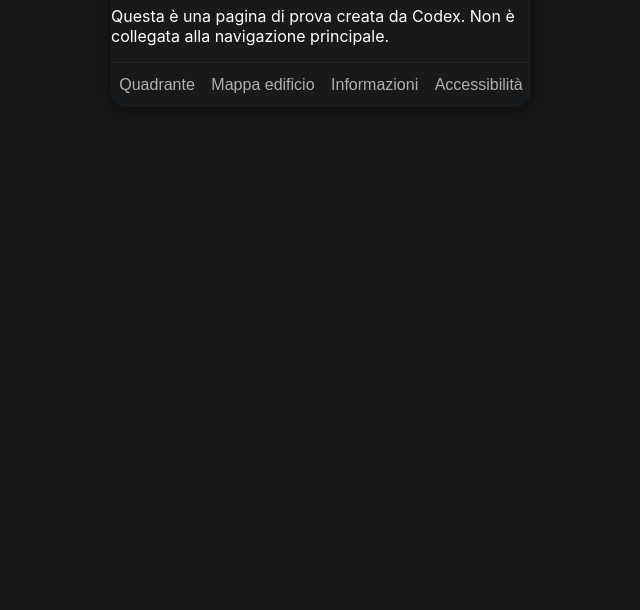
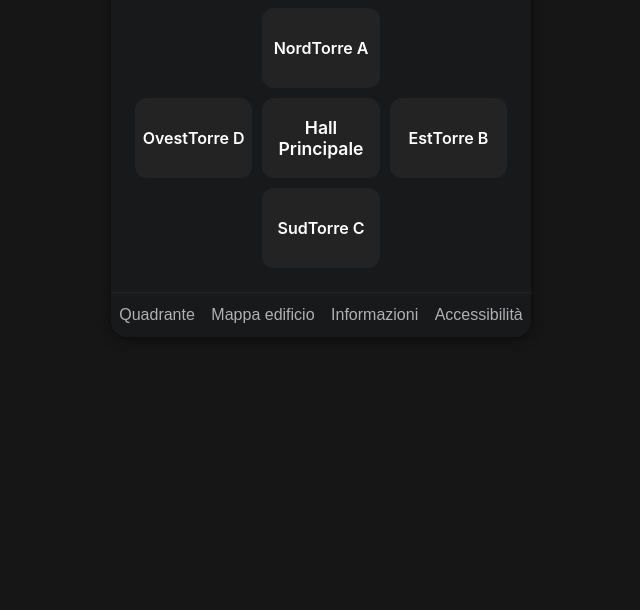
Before and after one commit to endriu8811/ProvaSamsung, a plain HTML site: page provaCodex.html in a window 1280 px wide. Shown: the part 190-800 px from the top of the page, without its empty margins (319-959 px from the left). Drawn offline with Linux system fonts and the light colour scheme.

Commit message:
Aggiorna provaCodex con quadrante di orientamento

```diff
--- a/provaCodex.html
+++ b/provaCodex.html
@@ -21,8 +21,18 @@
         </div>
     </header>
     <main>
-        <h1 class="company-title">Prova Codex</h1>
-        <p class="company-desc">Questa è una pagina di prova creata da Codex. Non è collegata alla navigazione principale.</p>
+        <h1 class="company-title">Quadrante Orientativo</h1>
+        <div class="orientation-grid">
+            <div class="placeholder"></div>
+            <div class="quadrant">Nord<br><span>Torre A</span></div>
+            <div class="placeholder"></div>
+            <div class="quadrant">Ovest<br><span>Torre D</span></div>
+            <div class="center">Hall Principale</div>
+            <div class="quadrant">Est<br><span>Torre B</span></div>
+            <div class="placeholder"></div>
+            <div class="quadrant">Sud<br><span>Torre C</span></div>
+            <div class="placeholder"></div>
+        </div>
     </main>
     <nav class="bottom-nav">
         <button onclick="window.location.href='index.html'">Quadrante</button>
--- a/style.css
+++ b/style.css
@@ -144,3 +144,31 @@ header {
 .bottom-nav button:focus, .bottom-nav button:hover {
     color: #fff;
 }
+
+.orientation-grid {
+    display: grid;
+    grid-template-columns: repeat(3, 1fr);
+    grid-template-rows: repeat(3, 80px);
+    gap: 10px;
+    margin: 24px;
+}
+
+.orientation-grid .quadrant,
+.orientation-grid .center {
+    background: #232323;
+    border-radius: 12px;
+    display: flex;
+    align-items: center;
+    justify-content: center;
+    text-align: center;
+    font-size: 1em;
+    font-weight: 600;
+}
+
+.orientation-grid .center {
+    font-size: 1.1em;
+}
+
+.orientation-grid .placeholder {
+    background: none;
+}
```
